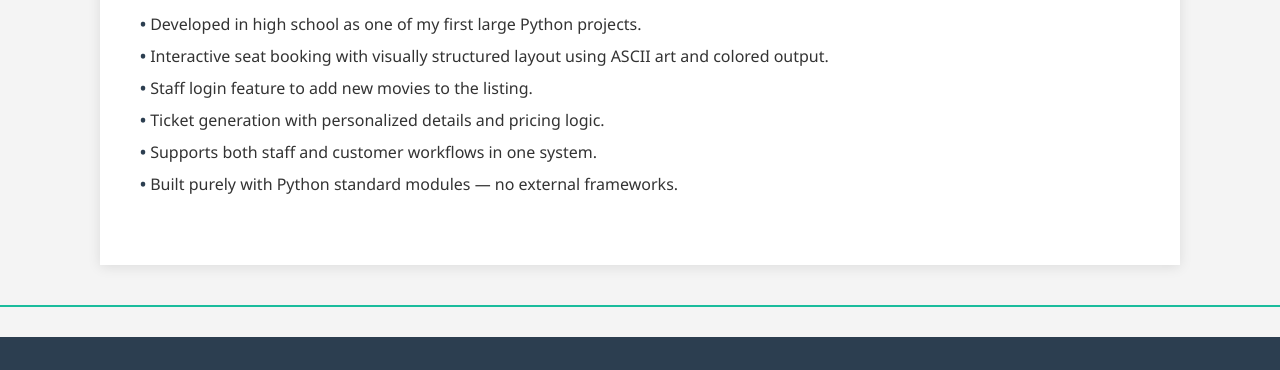
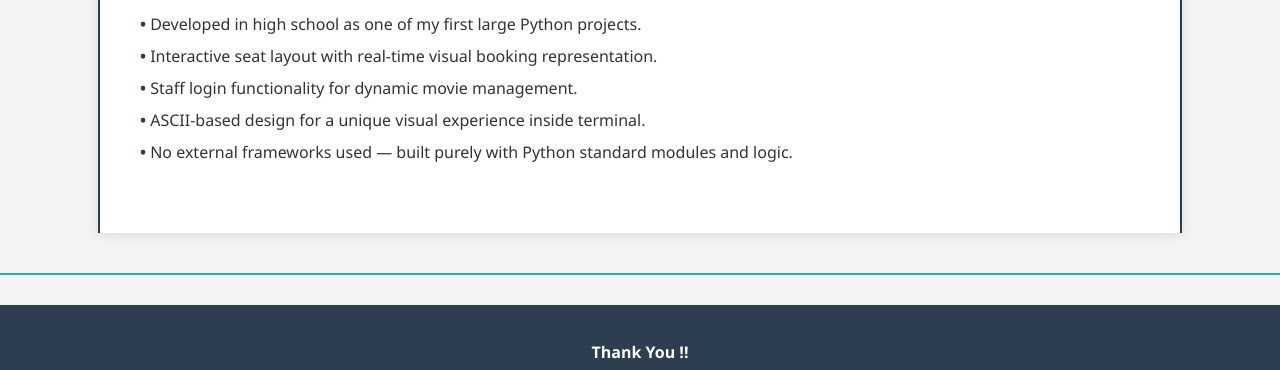
Before and after one commit to SkySaksham/SkySaksham.github.io, a plain HTML site: page index.html in a window 1280 px wide. Shown: the part 2291-2661 px from the top of the page. Drawn offline with Linux system fonts and the light colour scheme.

Commit message:
Update index.html

```diff
--- a/index.html
+++ b/index.html
@@ -46,6 +46,8 @@
       margin: 40px auto;
       background-color: white;
       box-shadow: 0 2px 12px rgba(0, 0, 0, 0.1);
+      border-left: 2px solid #2c3e50;
+      border-right: 2px solid #2c3e50;
     }
 
     section {
@@ -167,16 +169,15 @@
         <h3>2. CineBook: Terminal-Based Movie Reservation System
           <a href="https://github.com/SkySaksham/Cinebook_Movie_Reservation_System" target="_blank">GitHub</a>
         </h3>
-        <img src="cinebook.png" alt="CineBook project">
+        <img src="Cinebook.png" alt="CineBook project">
         <p>
           CineBook is a Python-based terminal reservation system that allows users to book seats for movies and enables staff to add new movies to the theatre list. Built with a creative UI using ASCII graphics and <code>colorama</code>, it simulates a real cinema booking flow for both customers and administrators.
         </p>
         <div><b>•</b> Developed in high school as one of my first large Python projects.</div>
-        <div><b>•</b> Interactive seat booking with visually structured layout using ASCII art and colored output.</div>
-        <div><b>•</b> Staff login feature to add new movies to the listing.</div>
-        <div><b>•</b> Ticket generation with personalized details and pricing logic.</div>
-        <div><b>•</b> Supports both staff and customer workflows in one system.</div>
-        <div><b>•</b> Built purely with Python standard modules — no external frameworks.</div>
+        <div><b>•</b> Interactive seat layout with real-time visual booking representation.</div>
+        <div><b>•</b> Staff login functionality for dynamic movie management.</div>
+        <div><b>•</b> ASCII-based design for a unique visual experience inside terminal.</div>
+        <div><b>•</b> No external frameworks used — built purely with Python standard modules and logic.</div>
       </article>
     </section>
   </main>
```
